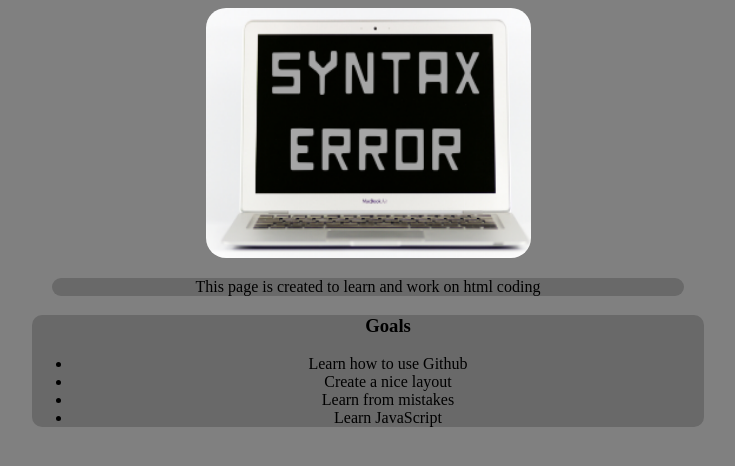
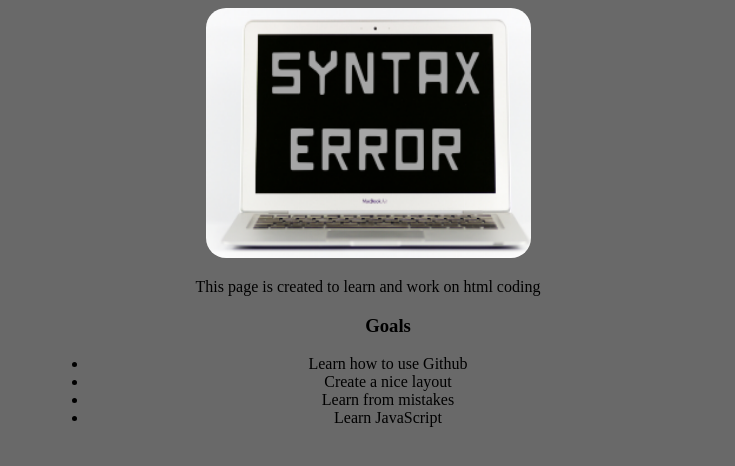
Before and after one commit to Froggy34/froggy34.github.io, a plain HTML site: page index.html in a window 1280 px wide. Shown: the whole page, without its empty margins (272-1007 px from the left). Drawn offline with Linux system fonts and the light colour scheme.

Commit message:
Changed main element to body

```diff
--- a/index.html
+++ b/index.html
@@ -3,10 +3,10 @@
 <head>
 	<title>Syntax Error</title>
 	<link rel="stylesheet" type="text/css" href="style.css">
-<body>
+<body class="main">
 	<img src="header.png">
-<p class="main">This page is created to learn and work on html coding</p>
-<ul class="main">
+<p>This page is created to learn and work on html coding</p>
+<ul>
 	<h3>Goals</h3>
 	<li>Learn how to use Github</li>
 	<li>Create a nice layout</li>
```
